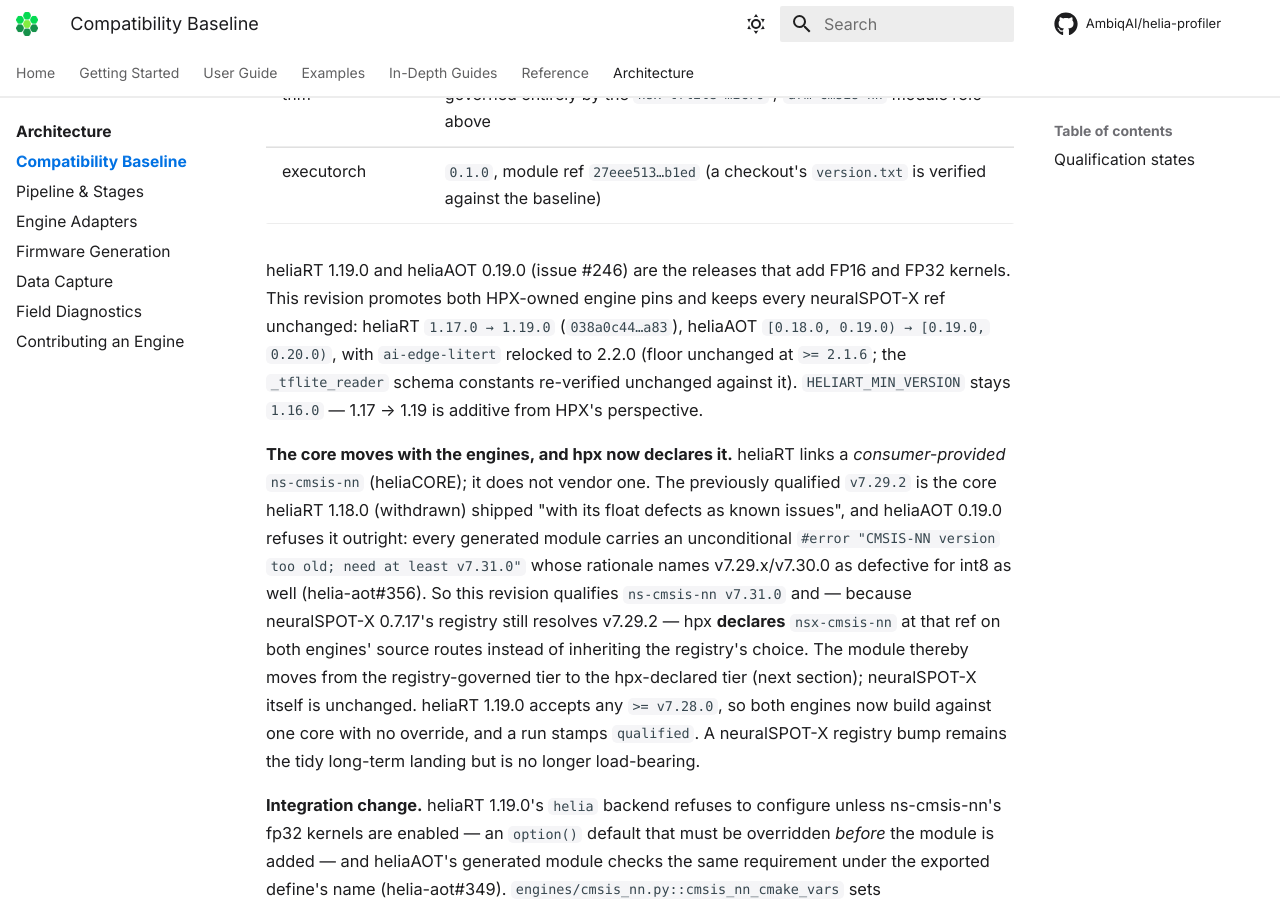
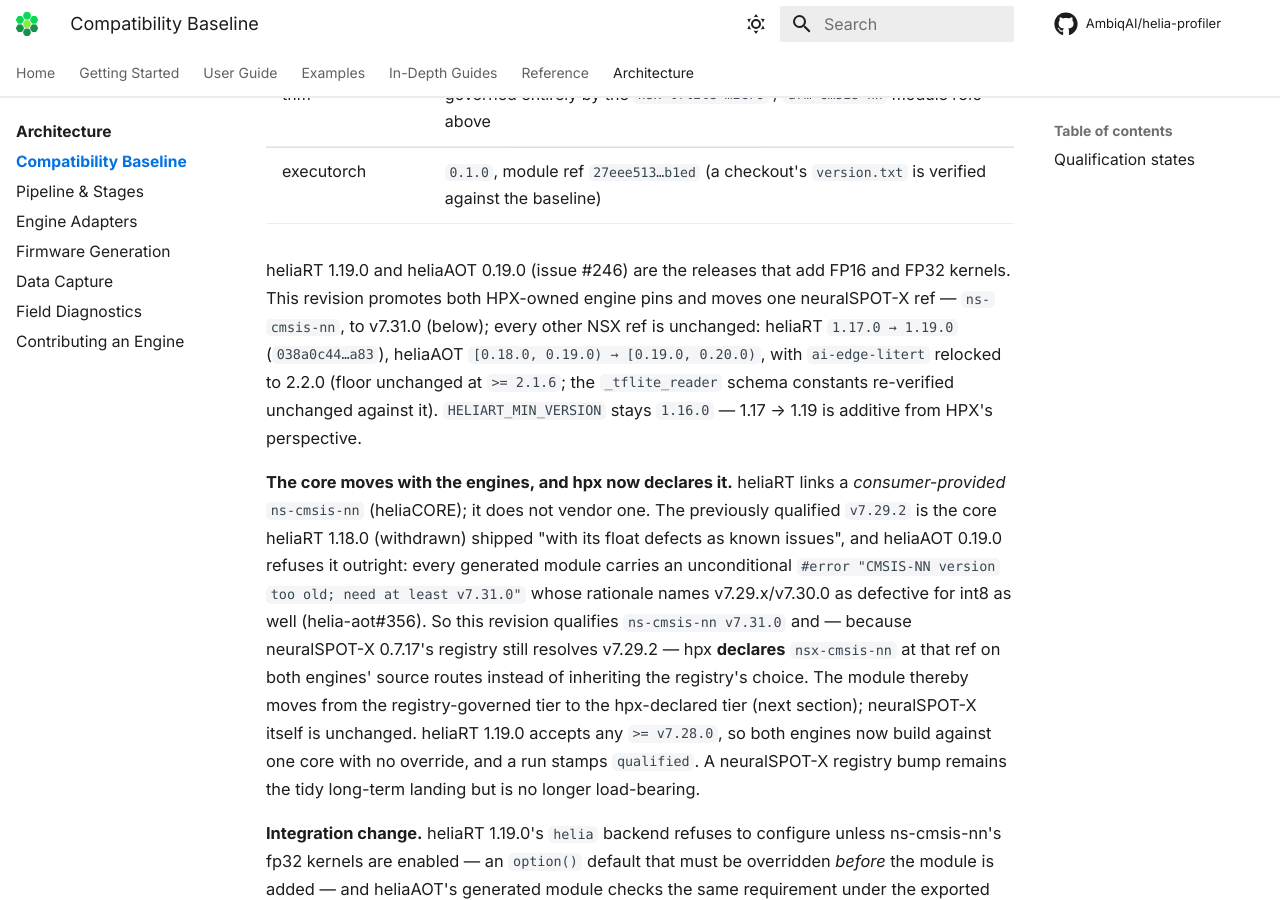
Before and after one commit to AmbiqAI/helia-profiler, an MkDocs documentation site: the page built from docs/architecture/compatibility-baseline.md, in a window 1280 px wide and 900 px high, scrolled down 1003 px. Built offline with MkDocs 1.6.1 and Material for MkDocs 9.7.7, drawn with Linux system fonts in a browser that asks for light colours; some web fonts are replaced; comment, search, counter and statistics services are not loaded; some of the changed text lies outside the part shown.

Commit message:
docs: #246 — coherence pass on option A: one NSX ref moves, fp16 wording, table defaults, cmsis_nn_ref in the qualification list

```diff
--- a/docs/architecture/compatibility-baseline.md
+++ b/docs/architecture/compatibility-baseline.md
@@ -26,8 +26,9 @@
 | executorch | `0.1.0`, module ref `27eee513…b1ed` (a checkout's `version.txt` is verified against the baseline) |
 
 heliaRT 1.19.0 and heliaAOT 0.19.0 (issue #246) are the releases that add FP16
-and FP32 kernels. This revision promotes both HPX-owned engine pins and keeps
-every neuralSPOT-X ref unchanged: heliaRT `1.17.0 → 1.19.0` (`038a0c44…a83`),
+and FP32 kernels. This revision promotes both HPX-owned engine pins and moves
+one neuralSPOT-X ref — `ns-cmsis-nn`, to v7.31.0 (below); every other NSX ref
+is unchanged: heliaRT `1.17.0 → 1.19.0` (`038a0c44…a83`),
 heliaAOT `[0.18.0, 0.19.0) → [0.19.0, 0.20.0)`, with `ai-edge-litert` relocked to
 2.2.0 (floor unchanged at `>= 2.1.6`; the `_tflite_reader` schema constants
 re-verified unchanged against it). `HELIART_MIN_VERSION` stays `1.16.0`
@@ -192,7 +193,7 @@
 - `qualified`: baseline defaults are used.
 - `qualified-with-engine-override`: an explicit engine source/version
   override is present (`engine.config.{dist_path,source_path,source,
-  cmsis_nn_path}`, `engine.config_path`, or one of the `HELIART_DIST_PATH`
+  cmsis_nn_path,cmsis_nn_ref}`, `engine.config_path`, or one of the `HELIART_DIST_PATH`
   / `HELIART_SOURCE_PATH` / `CMSIS_NN_PATH` environment variables), but no
   NSX project override is present. Ordinary engine knobs (e.g.
   `engine.backend`, `engine.config.variant`) do not affect qualification.
```
Also changed, not shown: docs/guide/engines.md (+4 -4 lines), 5 other files.
